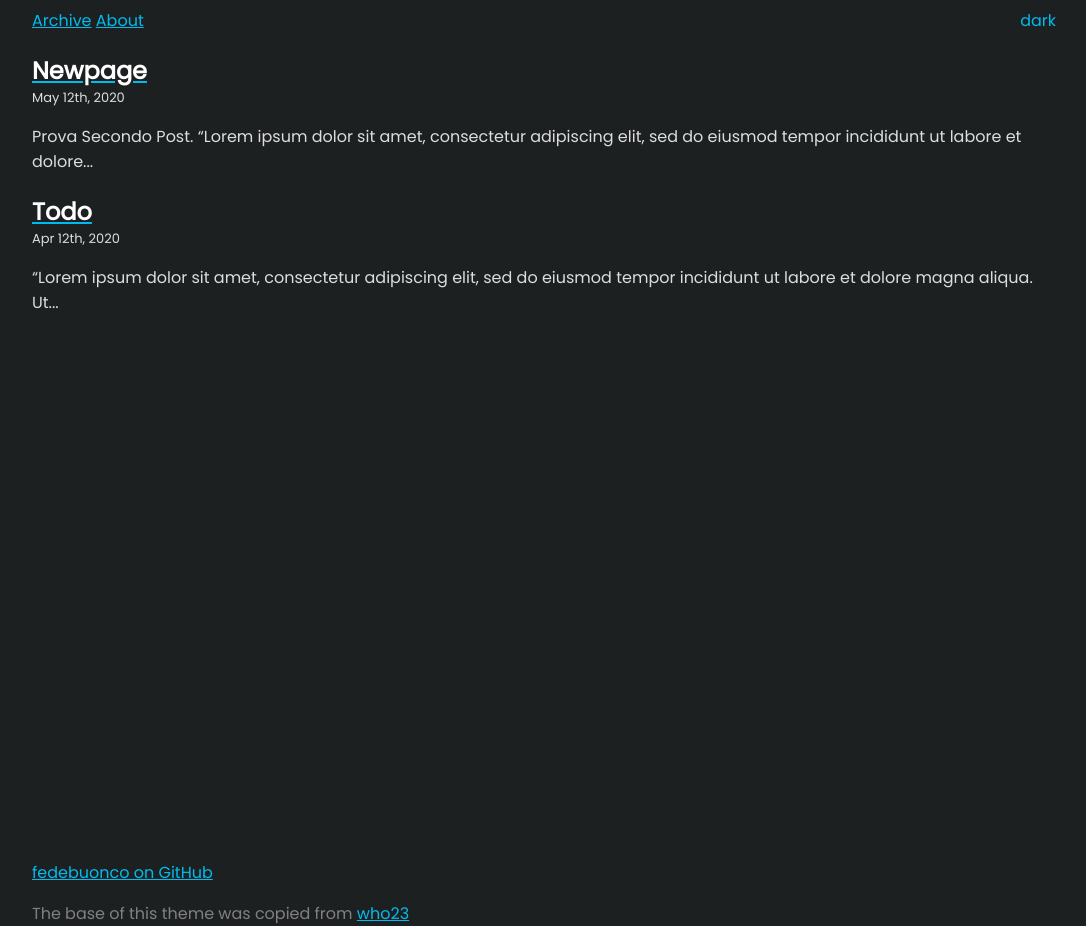
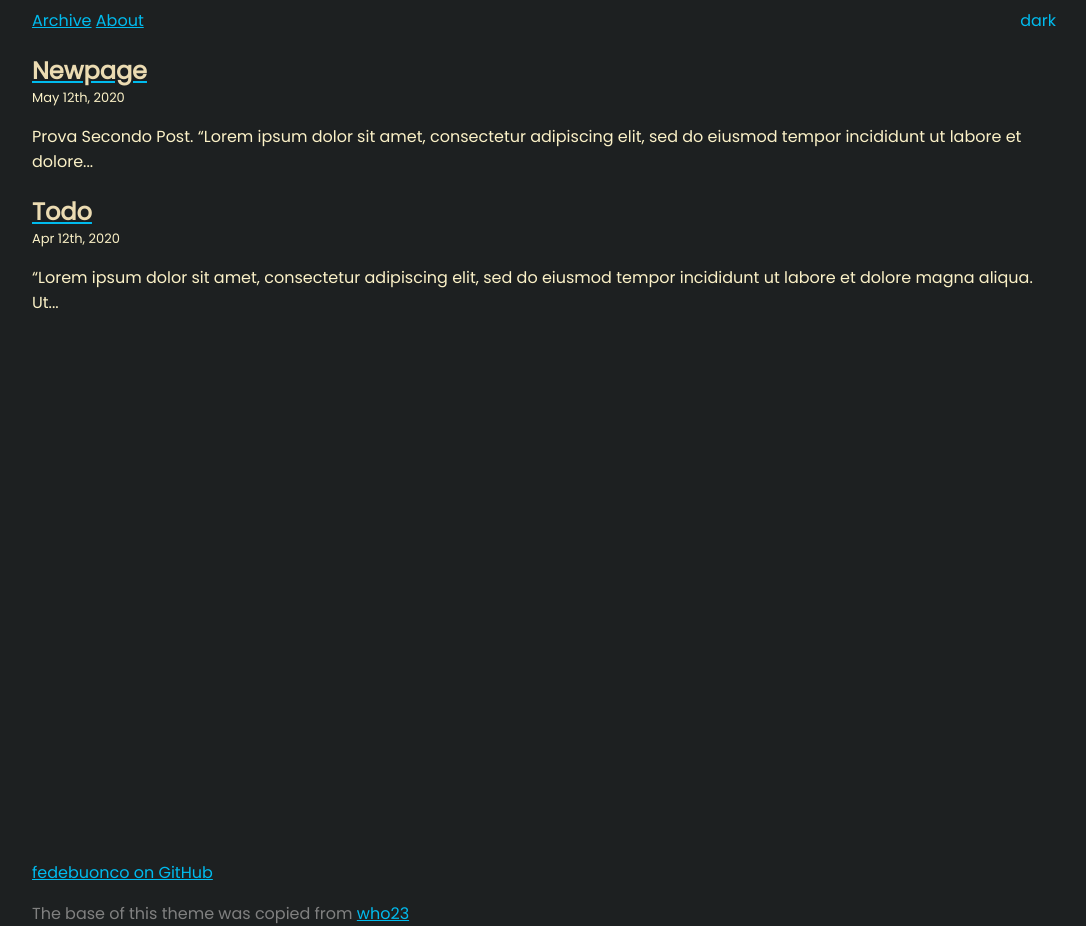
Before and after one commit to fedebuonco/fedebuonco.github.io, a Jekyll site: the page built from index.html, in a window 1280 px wide. Shown: the whole page, without its empty margins (96-1182 px from the left). Built offline with Jekyll 4.4.1, drawn with Linux system fonts in a browser that asks for light colours.

Commit message:
stilltryn

```diff
--- a/assets/css/styles.css
+++ b/assets/css/styles.css
@@ -24,8 +24,8 @@
 
 
 :root {
-  --primary: #dddddd;
-  --secondary: #ffffff;
+  --primary: #fbf1c7;
+  --secondary: #ebdbb2;
   --background: #1d2021;
   --syntax-background: #3c3836;
   --syntax-red: #fb4934;
@@ -44,8 +44,8 @@
 }
 
 [theme="light"] {
-  --primary: #333333;
-  --secondary: #000000;
+  --primary: #282828;
+  --secondary: #3c3836;
   --background: #fbf1c7;
   --syntax-background: #ebdbb2;
   --syntax-red: #9d0006;
```
